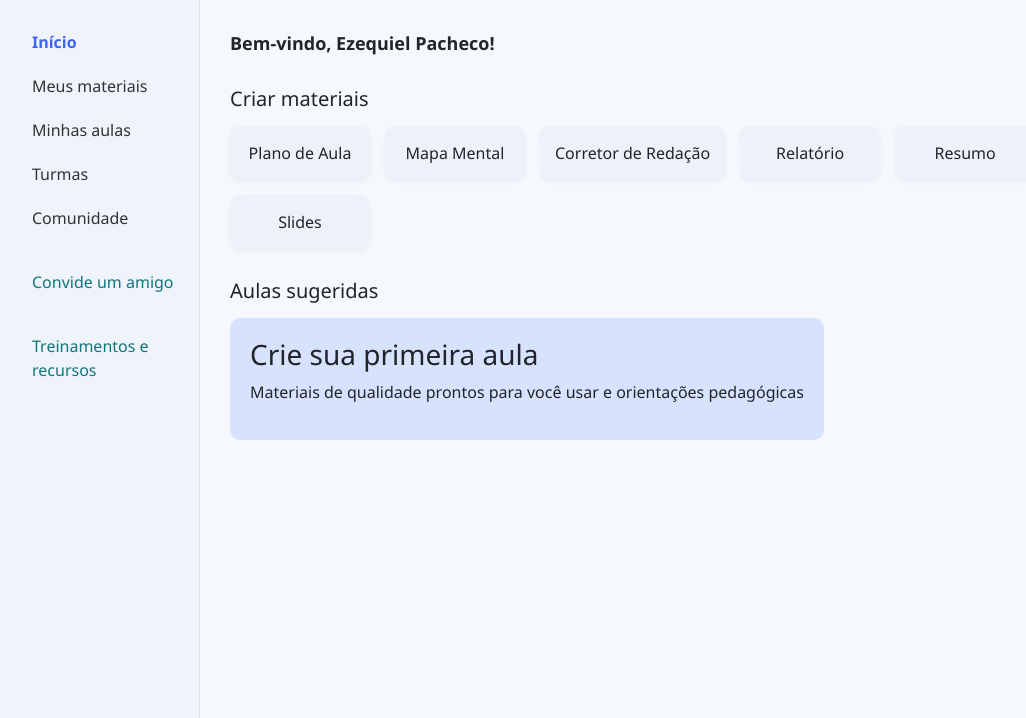
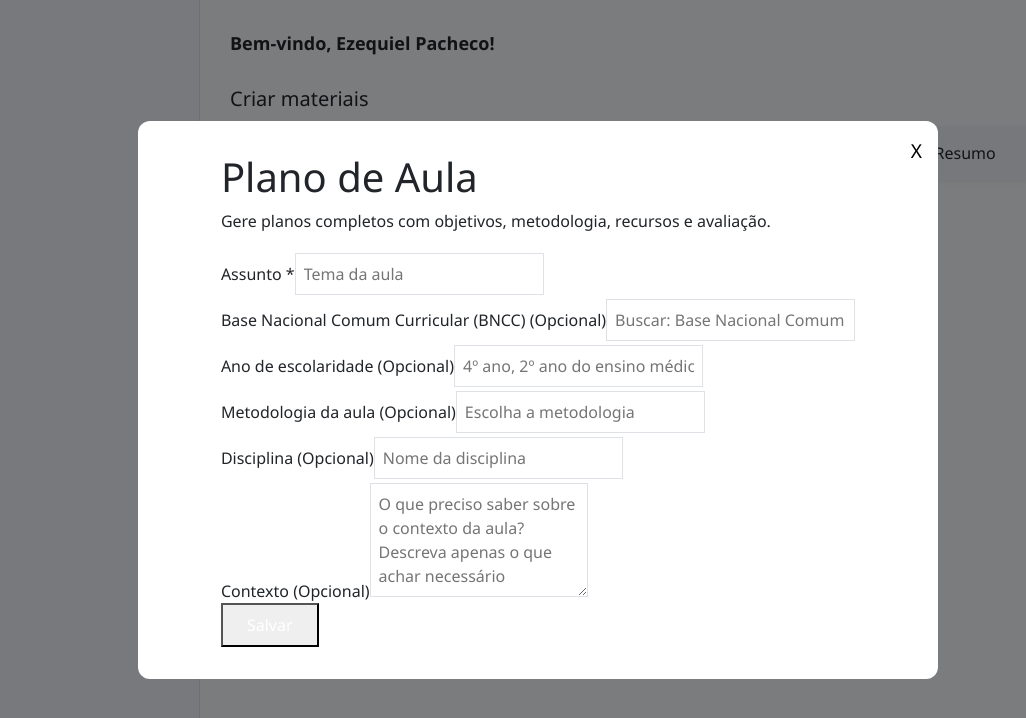
Before and after one commit to ezequielpsm/DidactiK, a React app: page / in a window 1280 px wide. Both pictures are taken after a click on the element "Plano de Aula". Shown: the top 718 px of the page, without its empty margins (102-1128 px from the left). Built offline with nearby package versions, Linux system fonts and the light colour scheme.

Commit message:
tela_Plano_de_aula

```diff
--- /dev/null
+++ b/src/pages/Home/LessonPlanForm.js
@@ -0,0 +1,47 @@
+import React from 'react';
+
+const LessonPlanForm = () => {
+  return (
+    <div className="max-w-3xl mx-auto p-6 bg-white shadow-md rounded-xl">
+      <h1 className="text-2xl font-bold mb-6">Plano de Aula</h1>
+      <p className="mb-6 text-gray-600">Gere planos completos com objetivos, metodologia, recursos e avaliação.</p>
+      <form className="space-y-4">
+        <div>
+          <label className="block font-medium">Assunto <span className="text-red-500">*</span></label>
+          <input type="text" placeholder="Tema da aula" className="w-full mt-1 p-2 border rounded-md" required />
+        </div>
+
+        <div>
+          <label className="block font-medium">Base Nacional Comum Curricular (BNCC) <span className="text-sm text-gray-500">(Opcional)</span></label>
+          <input type="text" placeholder="Buscar: Base Nacional Comum Curricular (BNCC)" className="w-full mt-1 p-2 border rounded-md" />
+        </div>
+
+        <div>
+          <label className="block font-medium">Ano de escolaridade <span className="text-sm text-gray-500">(Opcional)</span></label>
+          <input type="text" placeholder="4º ano, 2º ano do ensino médio" className="w-full mt-1 p-2 border rounded-md" />
+        </div>
+
+        <div>
+          <label className="block font-medium">Metodologia da aula <span className="text-sm text-gray-500">(Opcional)</span></label>
+          <input type="text" placeholder="Escolha a metodologia" className="w-full mt-1 p-2 border rounded-md" />
+        </div>
+
+        <div>
+          <label className="block font-medium">Disciplina <span className="text-sm text-gray-500">(Opcional)</span></label>
+          <input type="text" placeholder="Nome da disciplina" className="w-full mt-1 p-2 border rounded-md" />
+        </div>
+
+        <div>
+          <label className="block font-medium">Contexto <span className="text-sm text-gray-500">(Opcional)</span></label>
+          <textarea placeholder="O que preciso saber sobre o contexto da aula? Descreva apenas o que achar necessário" className="w-full mt-1 p-2 border rounded-md" rows="4"></textarea>
+        </div>
+
+        <div className="flex justify-end">
+          <button type="submit" className="bg-blue-600 text-white px-4 py-2 rounded-md hover:bg-blue-700">Salvar</button>
+        </div>
+      </form>
+    </div>
+  );
+};
+
+export default LessonPlanForm;
--- a/src/pages/Home/index.css
+++ b/src/pages/Home/index.css
@@ -88,3 +88,37 @@ body, html, #root {
   border-radius: 10px;
   width: fit-content;
 }
+
+.modal-overlay {
+  position: fixed;
+  top: 0;
+  left: 0;
+  width: 100%;
+  height: 100%;
+  background: rgba(0,0,0,0.5);
+  display: flex;
+  justify-content: center;
+  align-items: center;
+  z-index: 999;
+}
+
+.modal-content {
+  background: #fff;
+  padding: 2rem;
+  border-radius: 12px;
+  max-width: 800px;
+  width: 90%;
+  max-height: 90%;
+  overflow-y: auto;
+  position: relative;
+}
+
+.modal-close {
+  position: absolute;
+  top: 1rem;
+  right: 1rem;
+  font-size: 1.2rem;
+  border: none;
+  background: transparent;
+  cursor: pointer;
+}
--- a/src/pages/Home/index.js
+++ b/src/pages/Home/index.js
@@ -1,19 +1,14 @@
-import React from 'react';
+import React, { useState } from 'react'; // <- importa useState corretamente
 import './index.css';
+import LessonPlanForm from './LessonPlanForm'; // <- caminho correto para o componente
 
 export default function Home() {
+  const [showModal, setShowModal] = useState(false);
+
   return (
     <div className="container">
       <aside className="sidebar">
-        <ul>
-          <li className="active">Início</li>
-          <li>Meus materiais</li>
-          <li>Minhas aulas</li>
-          <li>Turmas</li>
-          <li>Comunidade</li>
-          <li className="link">Convide um amigo</li>
-          <li className="link">Treinamentos e recursos</li>
-        </ul>
+        {/* ... seu aside */}
       </aside>
 
       <main className="main">
@@ -24,7 +19,7 @@ export default function Home() {
         <section className="content">
           <h2>Criar materiais</h2>
           <div className="tools">
-            <div className="tool">Plano de Aula</div>
+            <div className="tool" onClick={() => setShowModal(true)}>Plano de Aula</div>
             <div className="tool">Mapa Mental</div>
             <div className="tool">Corretor de Redação</div>
             <div className="tool">Relatório</div>
@@ -39,6 +34,16 @@ export default function Home() {
           </div>
         </section>
       </main>
+
+      {/* Aqui entra o modal */}
+      {showModal && (
+        <div className="modal-overlay">
+          <div className="modal-content">
+            <button className="modal-close" onClick={() => setShowModal(false)}>X</button>
+            <LessonPlanForm />
+          </div>
+        </div>
+      )}
     </div>
   );
 }
```
